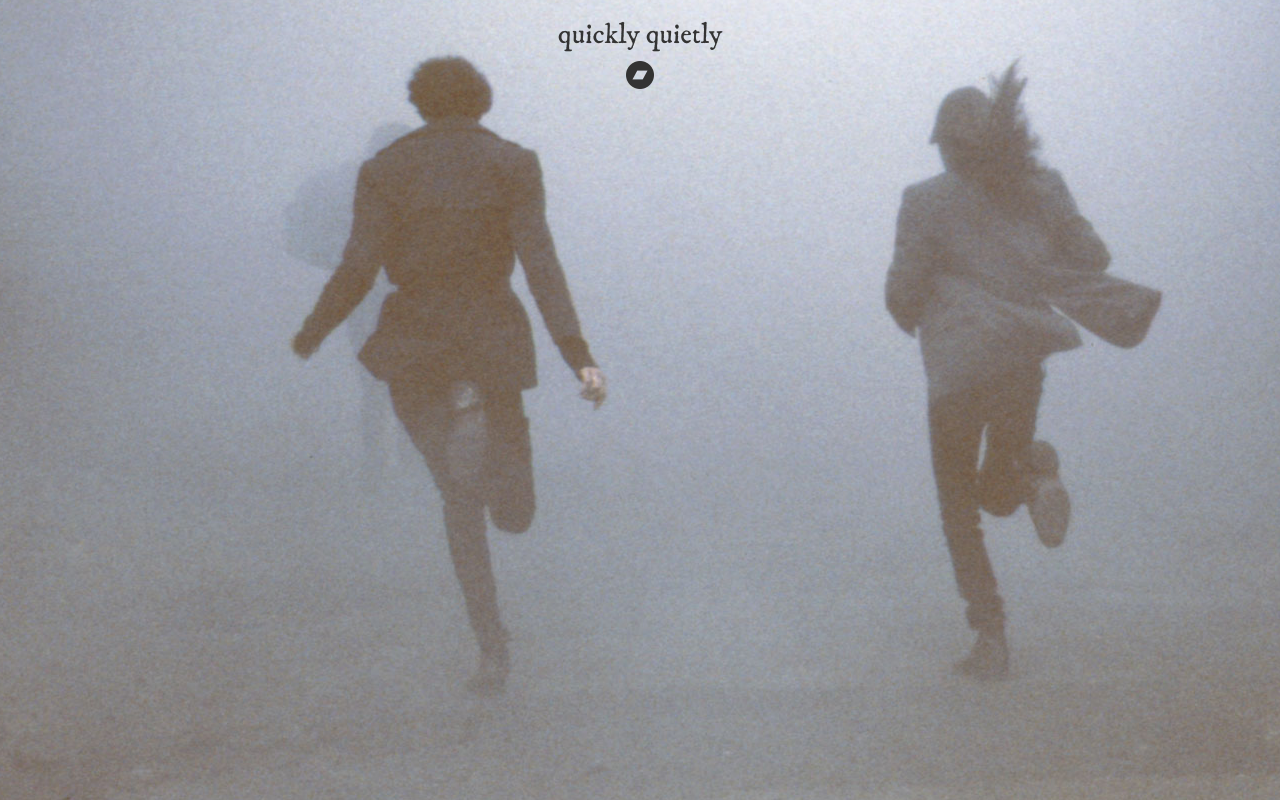
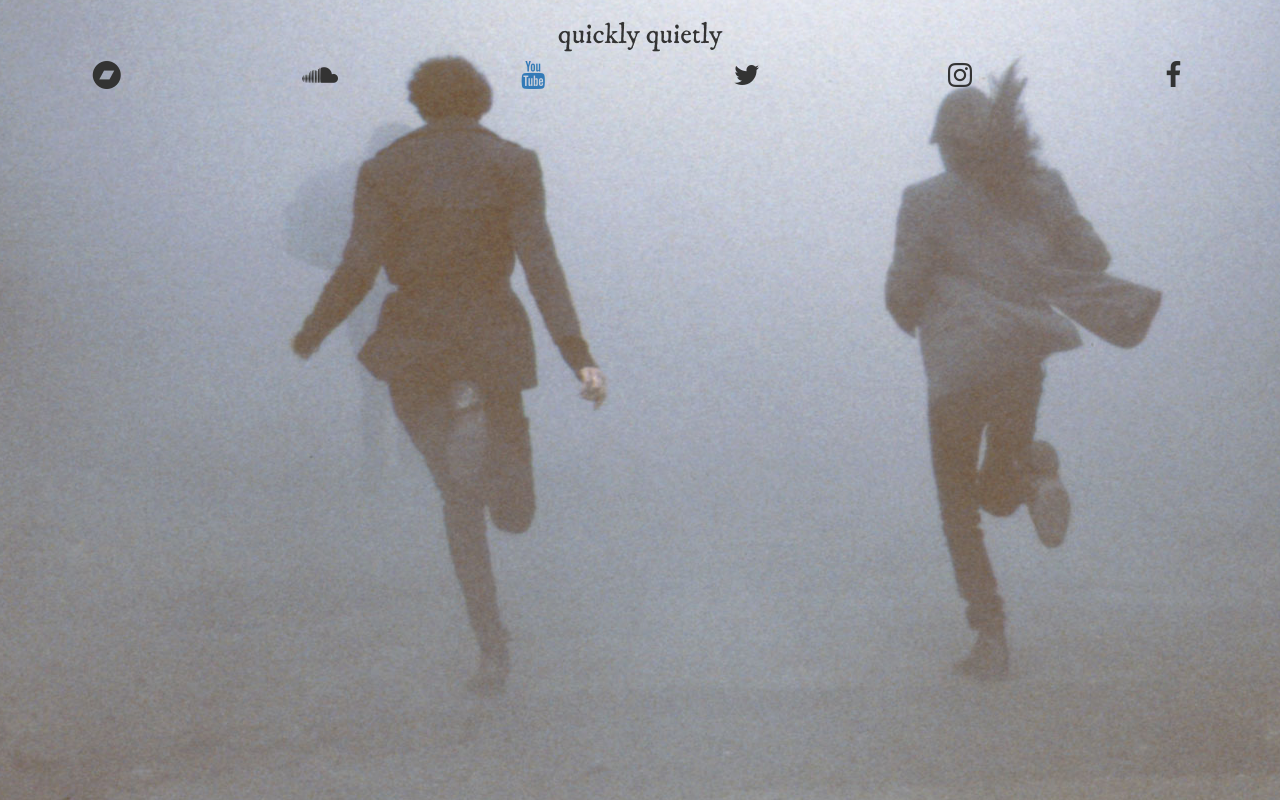
Before and after one commit to ptascio/quickly-quietly, a plain HTML site: page index.html in a window 1280 px wide. Drawn offline with nearby package versions, Linux system fonts and the light colour scheme.

Commit message:
Add links

```diff
--- a/index.html
+++ b/index.html
@@ -19,8 +19,25 @@
         </div>
       </div>
       <div class="row">
-        <div class="col-sm-12 text-center">
+        <div class="col-sm-2 text-center">
           <i class="fa fa-bandcamp fa-2x" aria-hidden="true"></i>
+        </div>
+        <div class="col-sm-2 text-center">
+          <i class="fa fa-soundcloud fa-2x" aria-hidden="true"></i>
+        </div>
+        <div class="col-sm-2 text-center">
+          <a href="https://www.youtube.com/channel/UCDFlqKUahBl5Qp2hg3EUesQ" target="_blank">
+            <i class="fa fa-youtube fa-2x" aria-hidden="true"></i>
+          </a>
+        </div>
+        <div class="col-sm-2 text-center">
+          <i class="fa fa-twitter fa-2x" aria-hidden="true"></i>
+        </div>
+        <div class="col-sm-2 text-center">
+          <i class="fa fa-instagram fa-2x" aria-hidden="true"></i>
+        </div>
+        <div class="col-sm-2 text-center">
+          <i class="fa fa-facebook fa-2x" aria-hidden="true"></i>
         </div>
       </div>
     </section>
```
